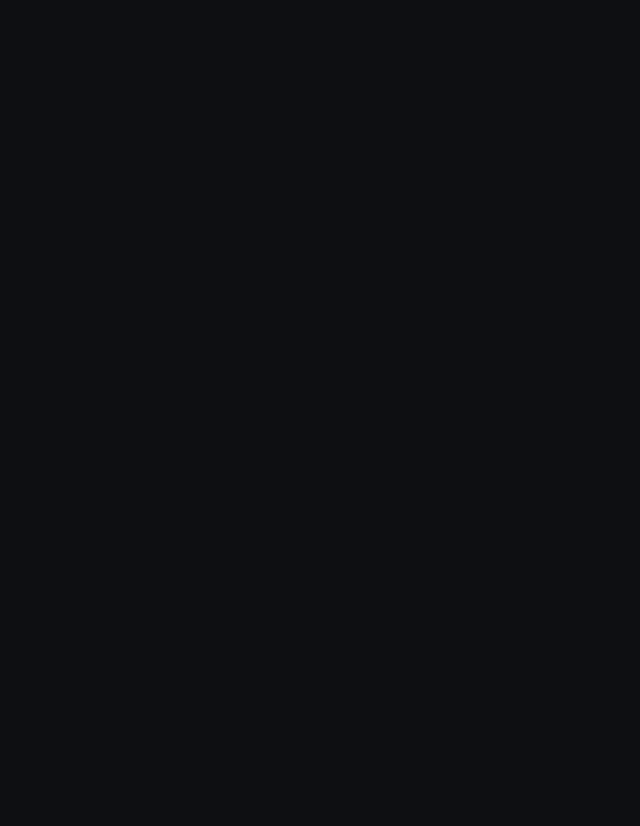
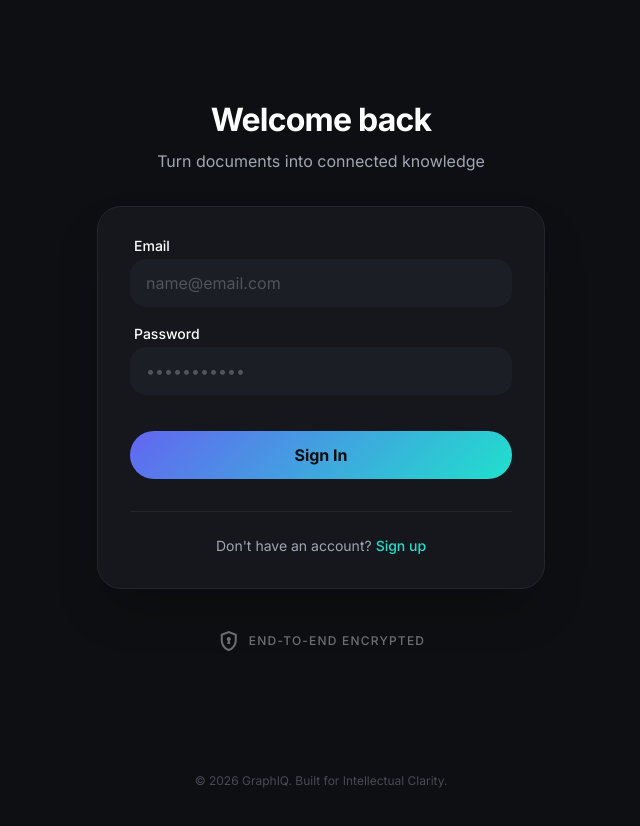
Before and after one commit to aryandas2911/GraphIQ, a React (Vite) app in the folder frontend/: page /login in a window 1280 px wide. Before the commit this address had no page. Shown: the top 826 px of the page, without its empty margins (319-959 px from the left). Before the commit the page ends 800 px from the top, so only its background shows below. Built offline with nearby package versions, Linux system fonts and the light colour scheme.

Commit message:
Login page completed

```diff
--- a/frontend/src/App.jsx
+++ b/frontend/src/App.jsx
@@ -2,6 +2,7 @@ import { Routes, Route, Outlet } from "react-router-dom";
 import Navbar from "./components/Navbar/Navbar.jsx";
 import LandingPage from "./pages/LandingPage";
 import Signup from "./pages/Signup.jsx";
+import Login from "./pages/Login.jsx";
 
 const App = () => {
   return (
@@ -21,6 +22,7 @@ const App = () => {
 
         {/* Auth layout (no navbar) */}
         <Route path="/register" element={<Signup />} />
+        <Route path="/login" element={<Login/>} />
       </Routes>
     </>
   );
--- /dev/null
+++ b/frontend/src/pages/Login.jsx
@@ -0,0 +1,87 @@
+const Login = () => {
+  return (
+    <div className="flex min-h-screen flex-col pt-25">
+      <main className="flex-1 flex flex-col items-center justify-center px-4 pb-20">
+        {/* Headline */}
+        <div class="w-full text-center mb-8">
+          <h1 class="text-white tracking-tight text-[32px] font-bold leading-tight pb-2">
+            Welcome back
+          </h1>
+          <p class="text-(--text-muted) text-base font-normal leading-relaxed">
+            Turn documents into connected knowledge
+          </p>
+        </div>
+
+        {/* Central Sign Up Card */}
+        <div className="w-full max-w-md bg-(--bg-card) border border-(--border-input) rounded-3xl p-8 shadow-2xl">
+          <form className="space-y-5">
+            {/* Email field */}
+            <div class="flex flex-col gap-1.5">
+              <label class="text-white text-sm font-medium leading-none px-1">
+                Email
+              </label>
+              <input
+                class="form-input flex w-full rounded-2xl text-white focus:outline-0 focus:ring-1 focus:ring-(--color-primary)/50 border-none bg-(--bg-input) h-12 placeholder:text-(--text-muted)/40 px-4 text-base font-normal transition-all"
+                placeholder="name@email.com"
+                type="email"
+              />
+            </div>
+
+            {/* Password field */}
+            <div class="flex flex-col gap-1.5">
+              <label class="text-white text-sm font-medium leading-none px-1">
+                Password
+              </label>
+              <input
+                class="form-input flex w-full rounded-2xl text-white focus:outline-0 focus:ring-1 focus:ring-(--color-primary)/50 border-none bg-(--bg-input) h-12 placeholder:text-(--text-muted)/40 px-4 text-base font-normal transition-all"
+                placeholder="•••••••••••"
+                type="password"
+              />
+            </div>
+
+            {/* CTA Button */}
+            <div class="pt-4">
+              <button class="cta-gradient w-full h-12 rounded-3xl text-(--bg-dark) font-bold text-base hover:opacity-90 transition-opacity active:scale-[0.98] transform cursor-pointer">
+                Sign In
+              </button>
+            </div>
+          </form>
+
+          {/* Log In Link */}
+          <div class="mt-8 pt-6 border-t border-(--border-input) text-center">
+            <p class="text-(--text-muted) text-sm">
+              Don't have an account?
+              <a
+                class="text-(--color-primary) hover:text-(--color-primary)/80 font-medium ml-1 transition-colors"
+                href="/"
+              >
+                Sign up
+              </a>
+            </p>
+          </div>
+        </div>
+
+        {/* Trust / Security Footer */}
+        <div class="mt-10 flex items-center gap-6 opacity-40 grayscale pointer-events-none">
+          <div class="flex items-center gap-2">
+            <span class="material-symbols-outlined text-white text-lg">
+              encrypted
+            </span>
+            <span class="text-white text-xs font-medium uppercase tracking-widest">
+              End-to-End Encrypted
+            </span>
+          </div>
+        </div>
+      </main>
+
+      {/* Footer */}
+      <footer class="py-10 text-center">
+        <p class="text-(--text-muted)/40 text-xs">
+          © 2026 GraphIQ. Built for Intellectual Clarity.
+        </p>
+      </footer>
+    </div>
+  );
+};
+
+export default Login;
```
